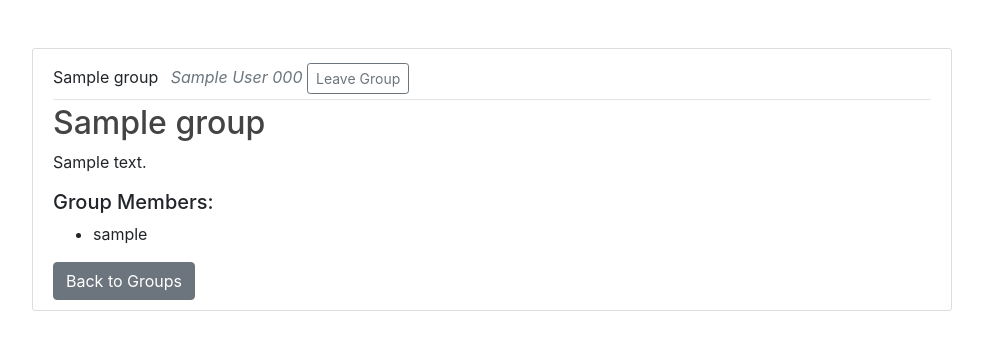
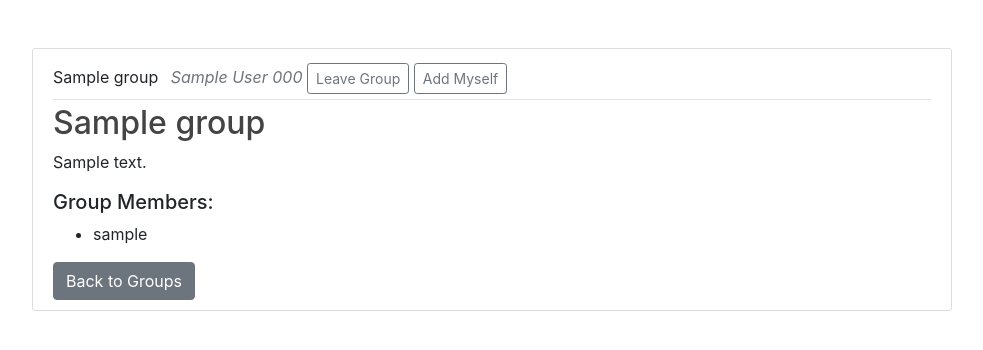
Before and after one commit to Nicholas-Lin/study-connect, a Django app: page /group/1/ in a window 1280 px wide. Shown: the part 112-462 px from the top of the page, without its empty margins (148-1131 px from the left). Run offline with Django 3.2, Linux system fonts and the light colour scheme; tables that the repository leaves empty hold one stand-in row (values such as "Sample post"); some libraries are stand-ins or nearby versions.

Commit message:
created add self to group feature

```diff
--- a/groups/templates/groups/group_detail.html
+++ b/groups/templates/groups/group_detail.html
@@ -11,8 +11,17 @@
                 <a class="btn btn-danger btn-sm mt-1 mb-1" href="{% url 'group-delete' object.id%}">Delete</a>
             </div>
             {% endif %}
+
             {% if object.owner != user%}
-            <a class="btn btn-outline-secondary btn-sm mt-1 mb-1" name="group" href="{% url 'group-removeself' object.id%}">Leave Group</a>
+                <a class="btn btn-outline-secondary btn-sm mt-1 mb-1" name="group" href="{% url 'group-removeself' object.id%}">Leave Group</a>
+                {% if object.private != false%}
+                    <a class="btn btn-outline-secondary btn-sm mt-1 mb-1" name="group" href="{% url 'group-addself' object.id%}">Add Myself</a>
+                {% endif %}
+             <!-- {% for group in user.group_set.all %}-->
+            <!-- {% if group.id == object.id%}-->
+            <!-- {% endif %}-->
+            <!-- {% endfor %}-->
+
             {% endif %}
         </div>
         <h2 class="article-title">{{ object.name }}</h2>
--- a/groups/urls.py
+++ b/groups/urls.py
@@ -1,5 +1,5 @@
 from django.urls import path
-from .views import GroupListView, GroupDetailView, GroupCreateView, GroupUpdateView, GroupDeleteView, group_remove_member
+from .views import GroupListView, GroupDetailView, GroupCreateView, GroupUpdateView, GroupDeleteView, group_remove_member, group_add_self
 from . import views
 
 urlpatterns = [
@@ -9,4 +9,5 @@ urlpatterns = [
     path('<int:pk>/update/', GroupUpdateView.as_view(), name='group-update'),
     path('<int:pk>/delete/', GroupDeleteView.as_view(), name='group-delete'),
     path('<int:pk>/removeMember/', group_remove_member, name='group-removeself'),
+    path('<int:pk>/addSelf/', group_add_self, name='group-addself'),
 ]
--- a/groups/views.py
+++ b/groups/views.py
@@ -18,6 +18,17 @@ def home(request):
         'groups': Group.objects.all()
     }
     return render(request, 'groups/home.html', context)
+
+def group_add_self(request, pk, template_name='groups/group_detail.html'):
+    memberobj= get_object_or_404(Group, id=pk)
+
+    Group.objects.get(id=pk).members.add(request.user.profile)
+    context = {
+        'groups': Group.objects.all()
+    }
+
+    success_url = reverse_lazy('group-home')
+    return HttpResponseRedirect(success_url)
 
 def group_remove_member(request, pk, template_name='groups/group_detail.html'):
     memberobj= get_object_or_404(Group, id=pk)
```
